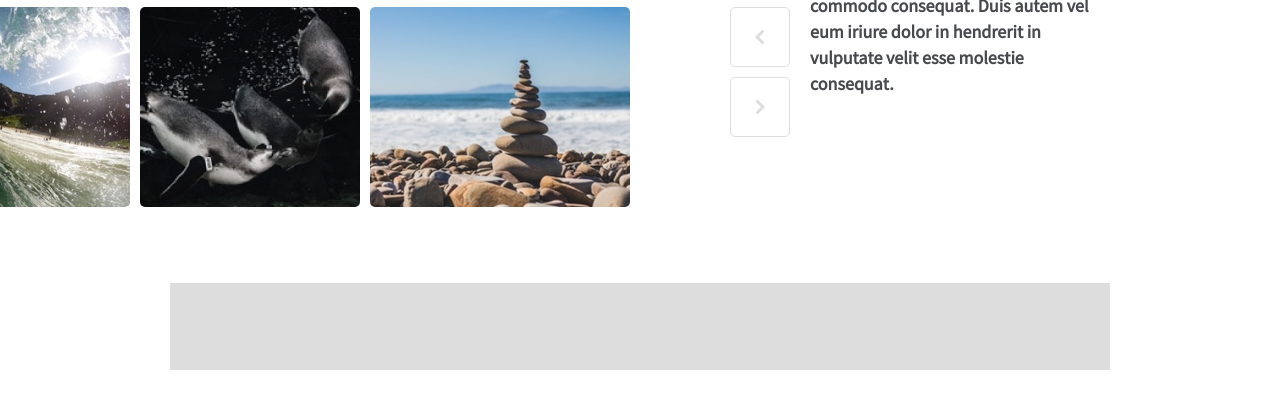
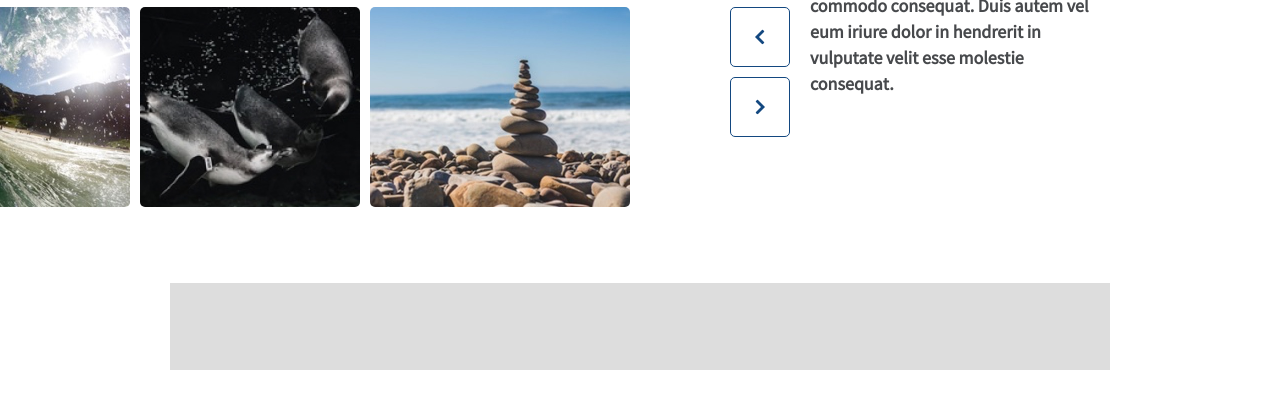
Before and after one commit to rfumic/factory-slider, a website built with Vite: page index.html in a window 1280 px wide. Both pictures are taken after a click on the button 760 px from the left and 397 px from the top of the page. Shown: the part 360-768 px from the top of the page. Built offline with nearby package versions, Linux system fonts and the light colour scheme.

Commit message:
Added fadeins

```diff
--- a/main.js
+++ b/main.js
@@ -6,29 +6,33 @@ import btnRGray from './assets/arrow-gray-right.png';
 
 $(() => {
   // loading button images
-  const hoverButton = (selector, src) => {
-    $(`${selector} img`).fadeOut(50, function () {
-      $(this).attr('src', src).fadeIn(50);
-    });
+  const hoverButton = (selector, src, opacity = '100%') => {
+    // $(`${selector} img`).fadeOut(500, function () {
+    // $(this).attr('src', src).fadeIn(500);
+    // });
+    $(`${selector} img`)
+      .animate({ opacity: opacity }, 200)
+      .attr('src', src)
+      .animate({ opacity: '100%' }, 200);
   };
 
-  $('.button-left').append($('<img>').attr('src', btnLGray));
+  $('.button-left').append($('<img>').attr('src', btnLBlue));
   $('.button-left').hover(
     () => {
-      hoverButton('.button-left', btnLBlue);
+      hoverButton('.button-left', btnLGray, '75%');
     },
     () => {
-      hoverButton('.button-left', btnLGray);
+      hoverButton('.button-left', btnLBlue);
     }
   );
 
-  $('.button-right').append($('<img>').attr('src', btnRGray));
+  $('.button-right').append($('<img>').attr('src', btnRBlue));
   $('.button-right').hover(
     () => {
-      hoverButton('.button-right', btnRBlue);
+      hoverButton('.button-right', btnRGray, '75%');
     },
     () => {
-      hoverButton('.button-right', btnRGray);
+      hoverButton('.button-right', btnRBlue);
     }
   );
 
@@ -76,6 +80,7 @@ $(() => {
         );
         $('.bottom-image-container img:first').css({
           width: 0,
+          opacity: '0%',
         });
 
         $('.row-top').prepend(
@@ -83,17 +88,33 @@ $(() => {
         );
         $('.row-top img:first').css({
           width: 0,
+          opacity: '0%',
         });
       }, 50);
 
       setTimeout(() => {
-        $('.bottom-image-container img:first').css({
-          width: bottomWidth,
-        });
+        $('.bottom-image-container img:first')
+          .css({
+            width: bottomWidth,
+            // opacity: 100,
+          })
+          .animate(
+            {
+              opacity: '100%',
+            },
+            1000
+          );
         firstImageBottom.remove();
-        $('.row-top img:first').css({
-          width: topWidth,
-        });
+        $('.row-top img:first')
+          .css({
+            width: topWidth,
+          })
+          .animate(
+            {
+              opacity: '100%',
+            },
+            1000
+          );
         firstImageTop.remove();
         sliderActive = false;
       }, 150);
--- a/style.scss
+++ b/style.scss
@@ -138,12 +138,12 @@ button {
   display: flex;
   align-items: center;
   justify-content: center;
-  border: 1px solid #dddddd;
   transition: 200ms ease-in-out;
+  border: 1px solid #134880;
 }
 
 button:hover {
-  border: 1px solid #134880;
+  border: 1px solid #dddddd;
 }
 
 .button-right {
```
